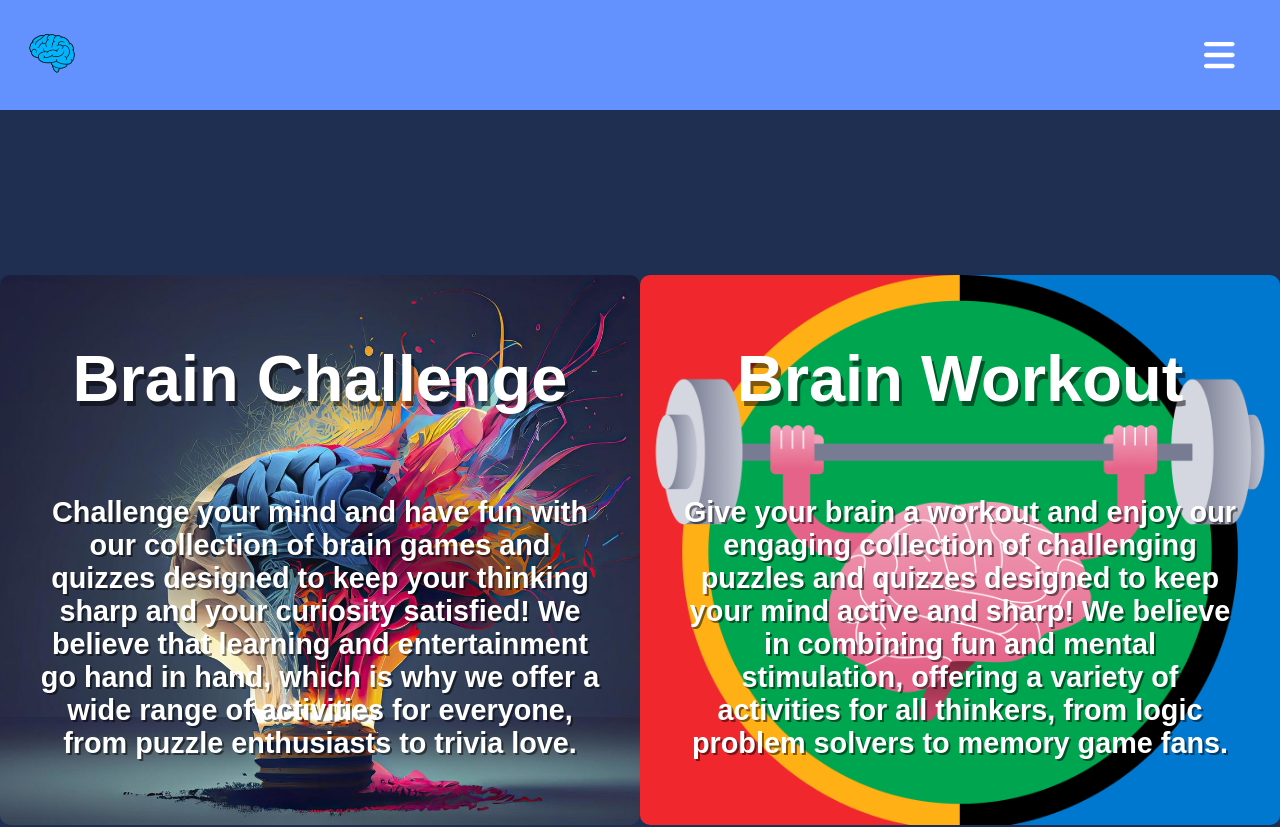
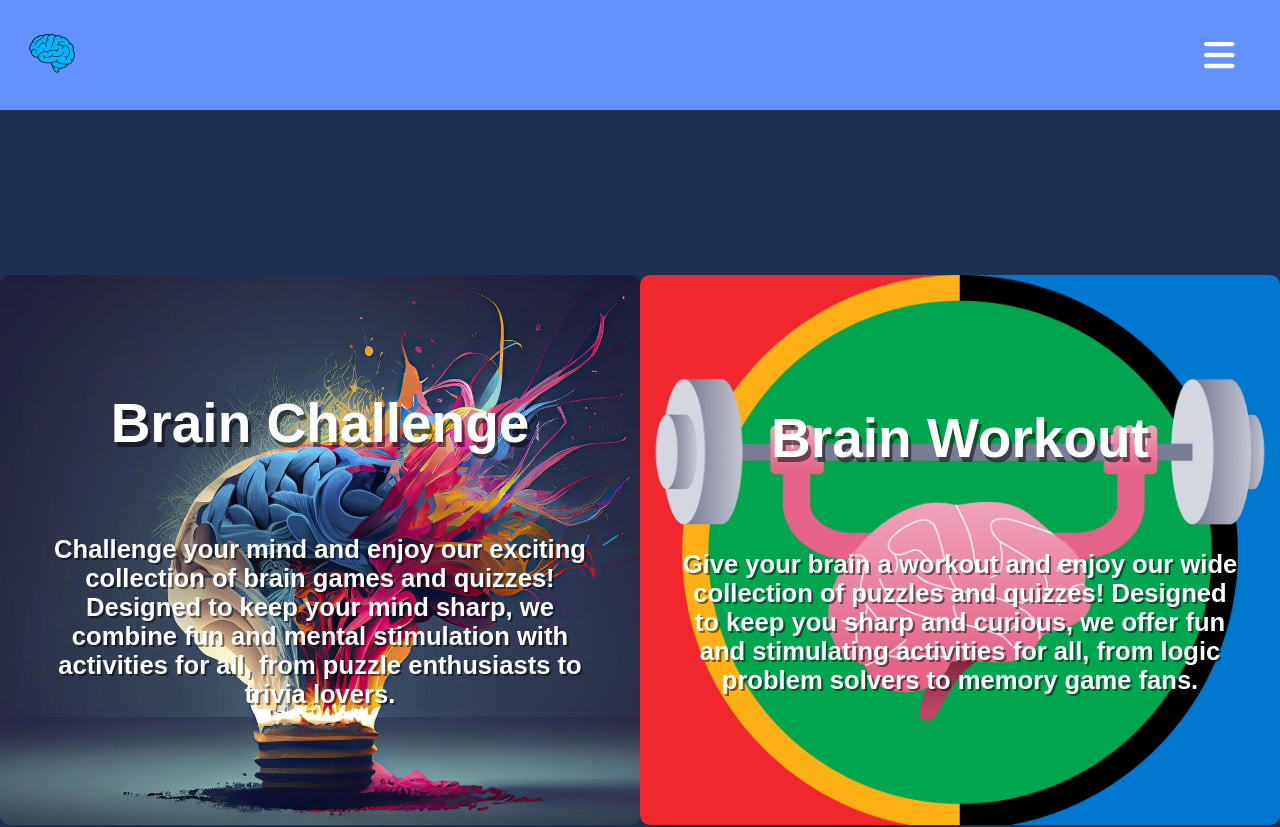
Before and after one commit to Urannni/BrainChallenge, a React (Create React App) app: page / in a window 1280 px wide. Shown: the top 827 px of the page. Built offline with nearby package versions, Linux system fonts and the light colour scheme.

Commit message:
fixed all the possible problems exept one in the rps page

```diff
--- a/src/App.css
+++ b/src/App.css
@@ -25,13 +25,14 @@
   color: #fff;
   text-shadow: 2px 2px rgba(0, 0, 0, 0.5);
   margin: 40px;
+  font-size: 1.6rem;
 }
 .heroh1 {
   color: #fff;
   text-shadow: 3px 5px rgba(0, 0, 0, 0.5);
   margin: 40px;
   text-align: left;
-  font-size: 65px;
+  font-size: 55px;
 }
 .brainbulb {
   background: url(./assets/brain-light-bulb.jpg);
@@ -95,10 +96,10 @@
 
   .heroh2 {
     margin: auto;
-    font-size: 12px;
+    font-size: 1.2rem;
   }
   .heroh1 {
-    font-size: 20px;
+    font-size: 38px;
   }
 }
 
--- a/src/components/Footer.css
+++ b/src/components/Footer.css
@@ -20,7 +20,6 @@ footer {
     margin: 20px 0;
     display: flex;
     justify-content: center;
-    gap: 20px;
   }
 
   .footer-link {
@@ -65,7 +64,7 @@ footer {
 
   @media (max-width:768px){
     footer{
-      height: 200px;
+      height: 240px;
     }
     .footer-text{
       font-size: 0.6rem;
--- a/src/components/Footer.jsx
+++ b/src/components/Footer.jsx
@@ -25,6 +25,11 @@ function Footer() {
               The Impossible Quiz
             </Link>
           </li>
+          <li>
+            <Link to="/Tic-tac-toe" className="footer-link">
+              Tic-Tac-Toe
+            </Link>
+          </li>
         </ul>
         <div className="footer-icons">
           <img src={fbIcon} alt="Facebook" className="icon iconfb" />
--- a/src/components/Home.jsx
+++ b/src/components/Home.jsx
@@ -15,22 +15,20 @@ function Home() {
         <div className="brainbulb">
           <h1 className="heroh1">Brain Challenge</h1>
           <h2 className="heroh2">
-            Challenge your mind and have fun with our collection of brain games
-            and quizzes designed to keep your thinking sharp and your curiosity
-            satisfied! We believe that learning and entertainment go hand in
-            hand, which is why we offer a wide range of activities for everyone,
-            from puzzle enthusiasts to trivia love.
+            Challenge your mind and enjoy our exciting collection of brain games
+            and quizzes! Designed to keep your mind sharp, we combine fun and
+            mental stimulation with activities for all, from puzzle enthusiasts
+            to trivia lovers.
           </h2>
         </div>
 
         <div className="brainworkout">
           <h1 className="heroh1">Brain Workout</h1>
           <h2 className="heroh2">
-            Give your brain a workout and enjoy our engaging collection of
-            challenging puzzles and quizzes designed to keep your mind active
-            and sharp! We believe in combining fun and mental stimulation,
-            offering a variety of activities for all thinkers, from logic
-            problem solvers to memory game fans.
+            Give your brain a workout and enjoy our wide collection of puzzles
+            and quizzes! Designed to keep you sharp and curious, we offer fun
+            and stimulating activities for all, from logic problem solvers to
+            memory game fans.
           </h2>
         </div>
       </div>
```
